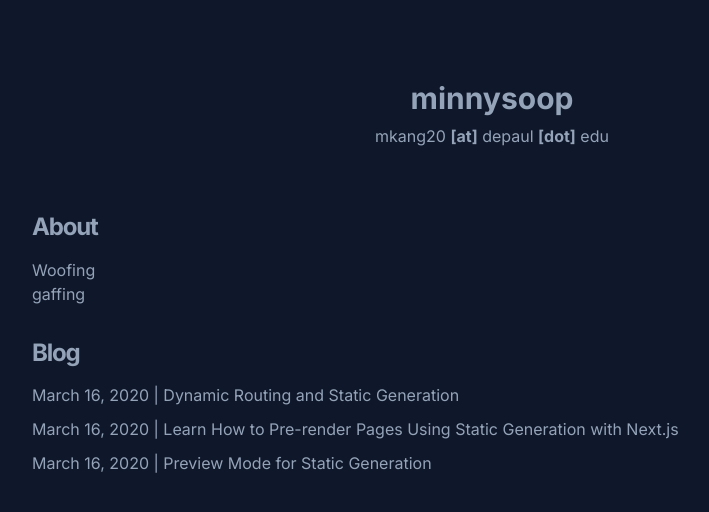
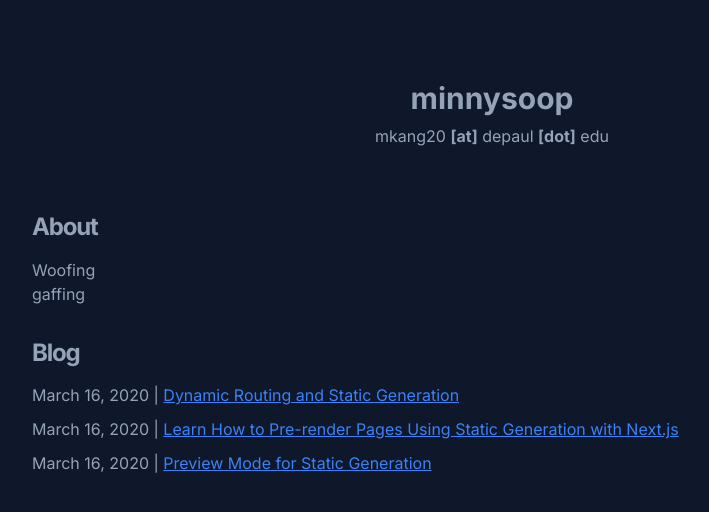
Before and after one commit to minnysoop/Blog, a Next.js app: page / in a window 1280 px wide. Shown: the top 512 px of the page, without its empty margins (148-857 px from the left). Built offline with nearby package versions, Linux system fonts and the light colour scheme.

Commit message:
Add more styles with links

```diff
--- a/src/app/_components/posts/post-preview.tsx
+++ b/src/app/_components/posts/post-preview.tsx
@@ -17,7 +17,7 @@ export function PostPreview({
       <h4 className="text-1xl mb-3 leading-snug">
         <DateFormatter dateString={date} />
         <span> | </span>
-        <Link href={`/posts/${slug}`} className="hover:underline">
+        <Link href={`/posts/${slug}`} className="underline text-blue-500 hover:opacity-75">
           {title}
         </Link>
       </h4>
--- a/src/app/_components/posts/post-title.tsx
+++ b/src/app/_components/posts/post-title.tsx
@@ -13,7 +13,7 @@ export function PostTitle({ children }: Props) {
         {children}
       </h1>
       <div>
-        <Link href={`/`} className="hover:underline">
+        <Link href={`/`} className="text-blue-500 hover:opacity-75 underline">
             Back to Blog
         </Link>
       </div>
--- a/src/app/layout.tsx
+++ b/src/app/layout.tsx
@@ -18,7 +18,7 @@ export default function RootLayout({
   children: React.ReactNode;
 }>) {
   return (
-    <html lang="en" className="dark h-screen overflow-y-auto">
+    <html lang="en" className="dark overflow-y-auto">
       <head>
         <meta name="viewport" content="width=device-width, initial-scale=1" />
         <link rel="icon" href="/favicon/favicon.svg" />
```
